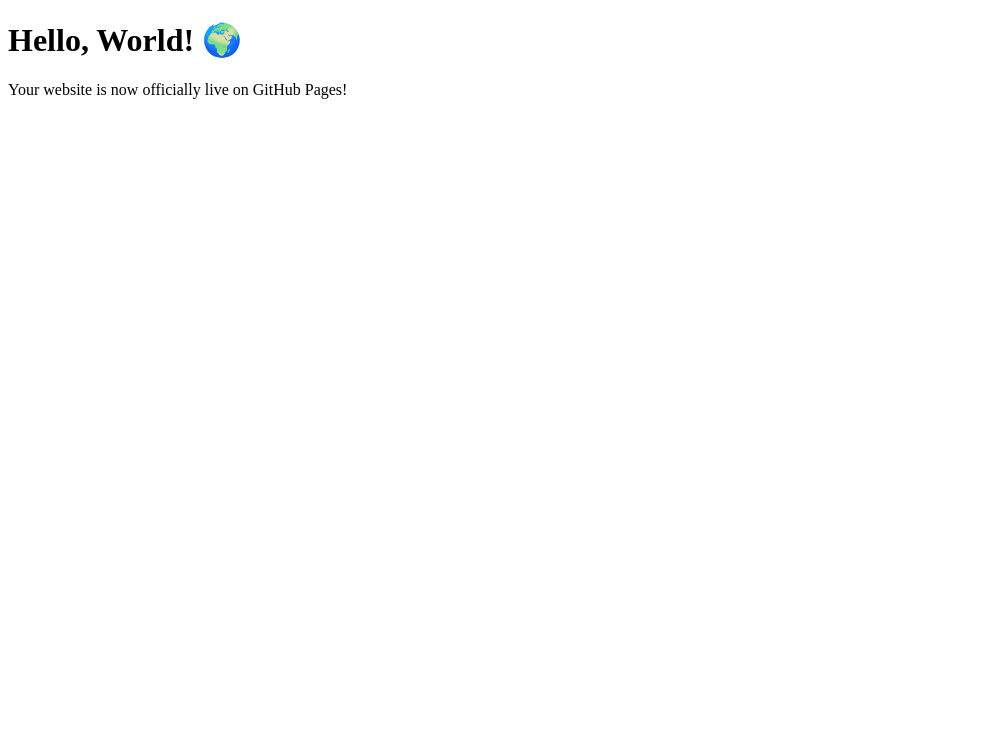
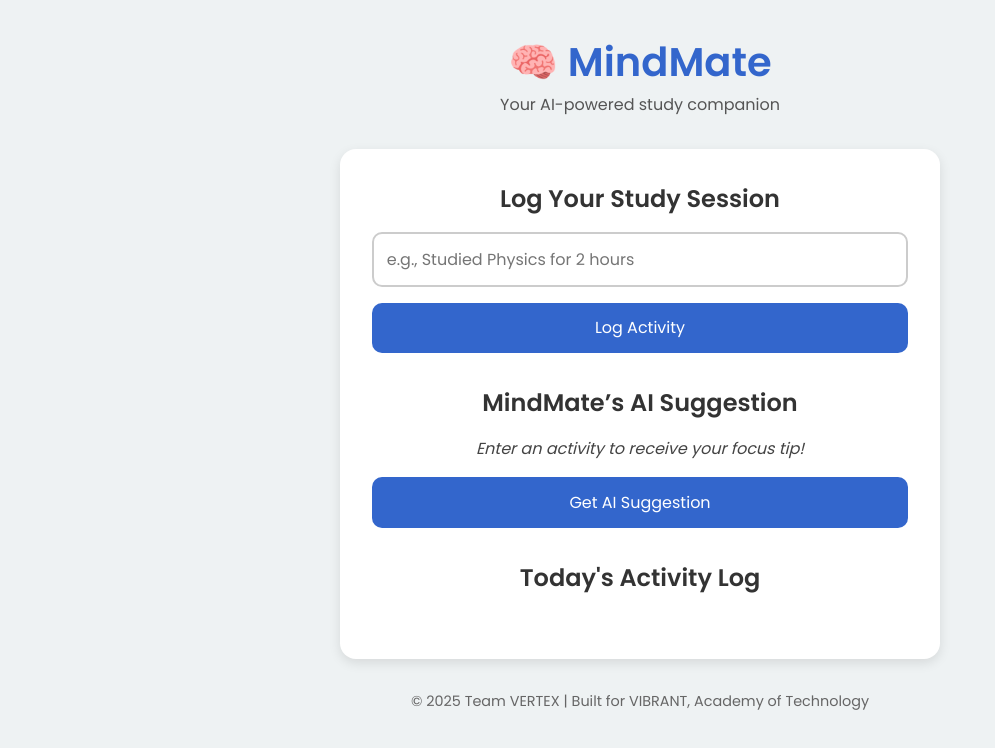
Before and after one commit to tanisha-kayal/vibrant-practice, a plain HTML site: page index.html in a window 1280 px wide. Shown: the whole page, without its empty margins (0-995 px from the left). Drawn offline with Linux system fonts and the light colour scheme.

Commit message:
added MindMate full site

```diff
--- a/index.html
+++ b/index.html
@@ -1,14 +1,43 @@
 <!DOCTYPE html>
 <html lang="en">
 <head>
-  <meta charset="UTF-8">
-  <meta name="viewport" content="width=device-width, initial-scale=1.0">
-  <title>Vibrant Practice</title>
-  <link rel="stylesheet" href="style.css">
+  <meta charset="UTF-8" />
+  <meta name="viewport" content="width=device-width, initial-scale=1.0" />
+  <title>MindMate – AI Study Companion</title>
+  <link rel="stylesheet" href="style.css" />
 </head>
 <body>
-  <h1>Hello, World! 🌍</h1>
-  <p>Your website is now officially live on GitHub Pages!</p>
+  <header>
+    <h1>🧠 MindMate</h1>
+    <p>Your AI-powered study companion</p>
+  </header>
+
+  <main>
+    <section class="input-section">
+      <h2>Log Your Study Session</h2>
+      <input
+        type="text"
+        id="activityInput"
+        placeholder="e.g., Studied Physics for 2 hours"
+      />
+      <button id="submitBtn">Log Activity</button>
+    </section>
+
+    <section class="suggestion-section">
+      <h2>MindMate’s AI Suggestion</h2>
+      <p id="aiSuggestion">Enter an activity to receive your focus tip!</p>
+      <button id="aiBtn">Get AI Suggestion</button>
+    </section>
+
+    <section class="log-section">
+      <h2>Today's Activity Log</h2>
+      <ul id="activityList"></ul>
+    </section>
+  </main>
+
+  <footer>
+    <p>© 2025 Team VERTEX | Built for VIBRANT, Academy of Technology</p>
+  </footer>
 
   <script src="script.js"></script>
 </body>
--- a/script.js
+++ b/script.js
@@ -0,0 +1,47 @@
+// Array of random motivational / focus tips
+const aiTips = [
+  "Great job! 💪 Take a 10-minute break to refresh your mind.",
+  "Focus is a muscle — you just trained it! Try a short walk 🚶‍♀️.",
+  "Consistency beats intensity. Plan your next session now! 📅",
+  "Your brain loves rhythm — study in 45-minute cycles 🔁.",
+  "Remember: breaks aren’t distractions, they’re investments in focus ⏸️.",
+  "Stay hydrated 💧. Your neurons will thank you!",
+  "Amazing effort! Reflect on what you learned today 💭.",
+  "Turn off distractions and protect your next study block 🔒."
+];
+
+const activityInput = document.getElementById("activityInput");
+const submitBtn = document.getElementById("submitBtn");
+const aiBtn = document.getElementById("aiBtn");
+const aiSuggestion = document.getElementById("aiSuggestion");
+const activityList = document.getElementById("activityList");
+
+const activities = [];
+
+// Log user activity
+submitBtn.addEventListener("click", () => {
+  const activity = activityInput.value.trim();
+  if (activity) {
+    activities.push(activity);
+    renderActivities();
+    activityInput.value = "";
+  } else {
+    alert("Please enter an activity before logging!");
+  }
+});
+
+// Show random AI suggestion
+aiBtn.addEventListener("click", () => {
+  const randomTip = aiTips[Math.floor(Math.random() * aiTips.length)];
+  aiSuggestion.textContent = randomTip;
+});
+
+// Render activity list
+function renderActivities() {
+  activityList.innerHTML = "";
+  activities.forEach((act, i) => {
+    const li = document.createElement("li");
+    li.textContent = `${i + 1}. ${act}`;
+    activityList.appendChild(li);
+  });
+}
--- a/style.css
+++ b/style.css
@@ -0,0 +1,106 @@
+@import url('https://fonts.googleapis.com/css2?family=Poppins:wght@300;400;600&display=swap');
+
+* {
+  margin: 0;
+  padding: 0;
+  box-sizing: border-box;
+  font-family: 'Poppins', sans-serif;
+}
+
+body {
+  background: #eef2f3;
+  color: #222;
+  display: flex;
+  flex-direction: column;
+  align-items: center;
+  min-height: 100vh;
+}
+
+header {
+  text-align: center;
+  margin-top: 2rem;
+}
+
+header h1 {
+  font-size: 2.5rem;
+  color: #3366cc;
+}
+
+header p {
+  font-size: 1rem;
+  color: #555;
+}
+
+main {
+  width: 90%;
+  max-width: 600px;
+  margin-top: 2rem;
+  background: #fff;
+  padding: 2rem;
+  border-radius: 16px;
+  box-shadow: 0 4px 12px rgba(0, 0, 0, 0.1);
+}
+
+h2 {
+  margin-bottom: 1rem;
+  color: #333;
+  text-align: center;
+}
+
+.input-section,
+.suggestion-section,
+.log-section {
+  margin-bottom: 2rem;
+}
+
+input[type="text"] {
+  width: 100%;
+  padding: 0.8rem;
+  border: 2px solid #ccc;
+  border-radius: 10px;
+  margin-bottom: 1rem;
+  font-size: 1rem;
+}
+
+button {
+  width: 100%;
+  padding: 0.8rem;
+  background: #3366cc;
+  color: white;
+  border: none;
+  border-radius: 10px;
+  font-size: 1rem;
+  cursor: pointer;
+  transition: background 0.3s ease;
+}
+
+button:hover {
+  background: #264d99;
+}
+
+#aiSuggestion {
+  text-align: center;
+  margin-bottom: 1rem;
+  font-style: italic;
+  color: #444;
+}
+
+ul {
+  list-style: none;
+  padding: 0;
+}
+
+ul li {
+  background: #f0f4ff;
+  border-left: 4px solid #3366cc;
+  margin-bottom: 0.8rem;
+  padding: 0.8rem;
+  border-radius: 6px;
+}
+
+footer {
+  margin-top: 2rem;
+  text-align: center;
+  font-size: 0.9rem;
+  color: #666;
+}
```
